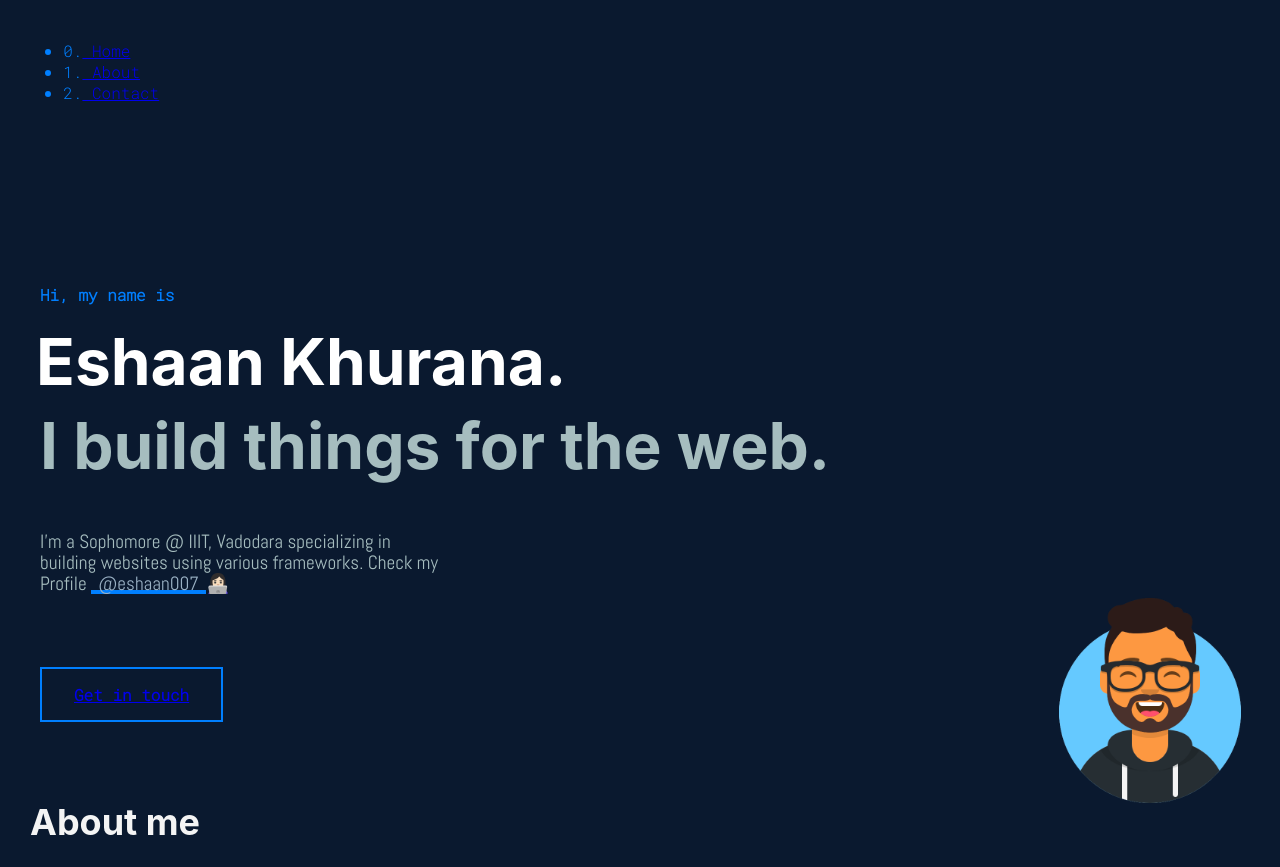
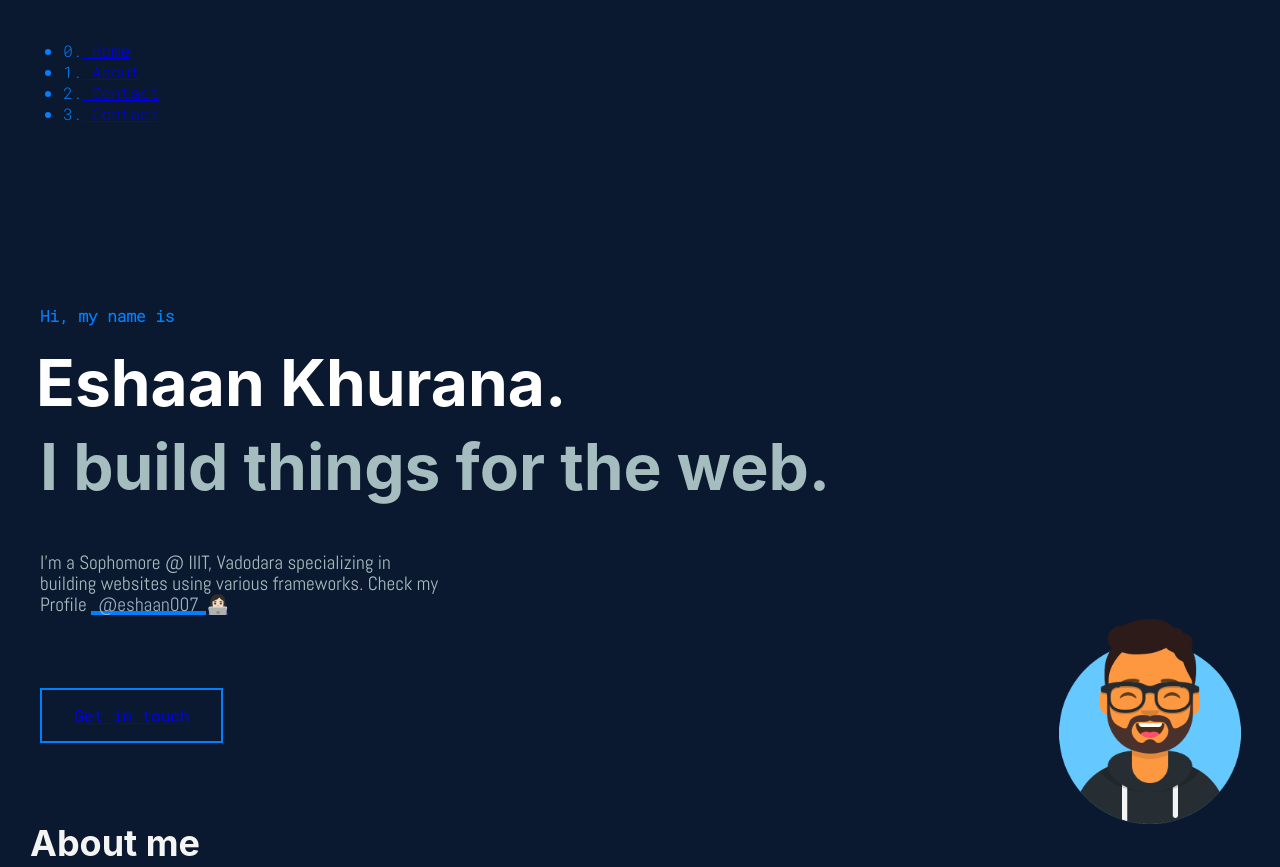
Before and after one commit to eshaan007/Portfolio-v1, a Gatsby site: page / in a window 1280 px wide. Shown: the top 867 px of the page. Built offline with nearby package versions, Linux system fonts and the light colour scheme; Gatsby itself is replaced by a stand-in of ours.

Commit message:
Update header.js

```diff
--- a/src/components/header.js
+++ b/src/components/header.js
@@ -30,6 +30,10 @@ const Header = () => {
                         <a className="number">2.</a>
                         <Link className={headerStyles.navItem} activeClassName={headerStyles.activeNavItem} to="/contact"> Contact </Link>
                     </li>
+                    <li>
+                        <a className="number">3.</a>
+                        <Link className={headerStyles.navItem} activeClassName={headerStyles.activeNavItem} to="/blog"> Contact </Link>
+                    </li>
                 </ul>
             </nav>
         </header>
```
